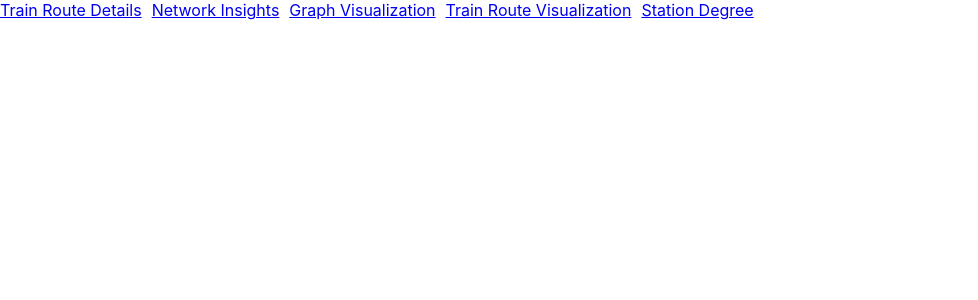
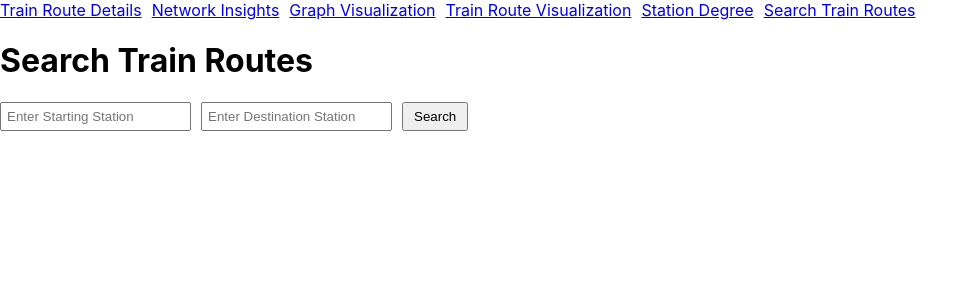
Before and after one commit to reijii23/railway-route-analysis, a React (Create React App) app in the folder frontend/: page /search-routes in a window 1280 px wide. Shown: the top 300 px of the page, without its empty margins (0-978 px from the left). Built offline with nearby package versions, Linux system fonts and the light colour scheme.

Commit message:
Completed last feature to search for routes, whether it exists between a bigger route or it IS the full route, this page can show the way, based on the inputs from the user.

```diff
--- a/frontend/src/App.js
+++ b/frontend/src/App.js
@@ -4,8 +4,8 @@ import TrainRoutes from './components/TrainRoutes';
 import NetworkInsights from './components/NetworkInsights';
 import GraphVisualization from './components/GraphVisualization';
 import TrainGraph from './components/TrainGraph';
-import StationGraph from './components/StationGraph'; // Import the new component
-import StationDegree from './components/StationDegree'; // Import the new component
+import StationDegree from './components/StationDegree';
+import SearchRoutes from './components/SearchRoutes'; // New page
 
 function App() {
   return (
@@ -15,8 +15,8 @@ function App() {
         <Link to="/insights">Network Insights</Link>
         <Link to="/visualization">Graph Visualization</Link>
         <Link to="/train-graph">Train Route Visualization</Link>
-        {/* <Link to="/station-graph">Station Neighbors</Link> */}
-        <Link to="/station-degree">Station Degree</Link> {/* New Link */}
+        <Link to="/station-degree">Station Degree</Link>
+        <Link to="/search-routes">Search Train Routes</Link> {/* New link */}
       </nav>
 
       <Routes>
@@ -24,8 +24,8 @@ function App() {
         <Route path="/insights" element={<NetworkInsights />} />
         <Route path="/visualization" element={<GraphVisualization />} />
         <Route path="/train-graph" element={<TrainGraph />} />
-        {/* <Route path="/station-graph" element={<StationGraph />} />  */}
         <Route path="/station-degree" element={<StationDegree />} />
+        <Route path="/search-routes" element={<SearchRoutes />} /> {/* New route */}
       </Routes>
     </Router>
   );
--- /dev/null
+++ b/frontend/src/components/SearchRoutes.js
@@ -0,0 +1,84 @@
+import React, { useState } from 'react';
+import axios from 'axios';
+
+function SearchRoutes() {
+  const [fromStation, setFromStation] = useState('');
+  const [toStation, setToStation] = useState('');
+  const [routes, setRoutes] = useState([]);
+  const [error, setError] = useState(null);
+
+  const fetchRoutes = () => {
+    if (!fromStation.trim() || !toStation.trim()) {
+      setError('Both "From" and "To" fields are required.');
+      return;
+    }
+
+    setError(null); // Clear any previous error
+    axios
+      .get('http://localhost:3001/search-trains-between', {
+        params: { from: fromStation, to: toStation },
+      })
+      .then((response) => {
+        if (response.data.message) {
+          setError(response.data.message);
+          setRoutes([]);
+        } else {
+          setRoutes(response.data);
+        }
+      })
+      .catch((error) => {
+        console.error('Error fetching routes:', error);
+        setError('Failed to fetch routes. Please try again.');
+      });
+  };
+
+  return (
+    <div>
+      <h1>Search Train Routes</h1>
+      <div style={{ marginBottom: '20px' }}>
+        <input
+          type="text"
+          value={fromStation}
+          onChange={(e) => setFromStation(e.target.value)}
+          placeholder="Enter Starting Station"
+          style={{ marginRight: '10px', padding: '5px' }}
+        />
+        <input
+          type="text"
+          value={toStation}
+          onChange={(e) => setToStation(e.target.value)}
+          placeholder="Enter Destination Station"
+          style={{ marginRight: '10px', padding: '5px' }}
+        />
+        <button onClick={fetchRoutes} style={{ padding: '5px 10px' }}>
+          Search
+        </button>
+      </div>
+
+      {error && <p style={{ color: 'red' }}>{error}</p>}
+
+      {routes.length > 0 && (
+        <table border="1" cellPadding="10">
+          <thead>
+            <tr>
+              <th>Train ID</th>
+              <th>Route</th>
+              <th>Number of Stops</th>
+            </tr>
+          </thead>
+          <tbody>
+            {routes.map((route, index) => (
+              <tr key={index}>
+                <td>{route.TrainID}</td>
+                <td>{route.StationPath.join(' -> ')}</td>
+                <td>{route.NumberOfStops}</td>
+              </tr>
+            ))}
+          </tbody>
+        </table>
+      )}
+    </div>
+  );
+}
+
+export default SearchRoutes;
```
Also changed, not shown: 1 other file (tests, documents, lock files or other folders).
